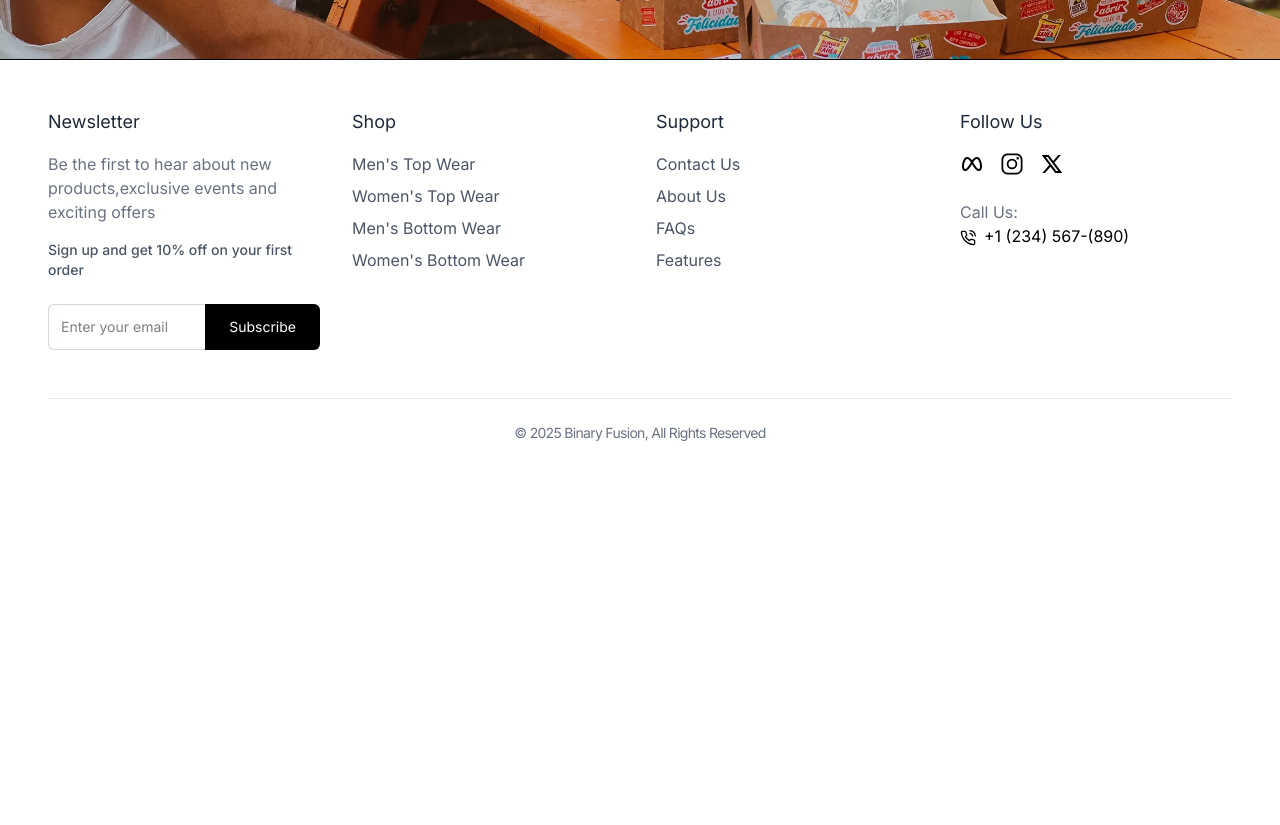
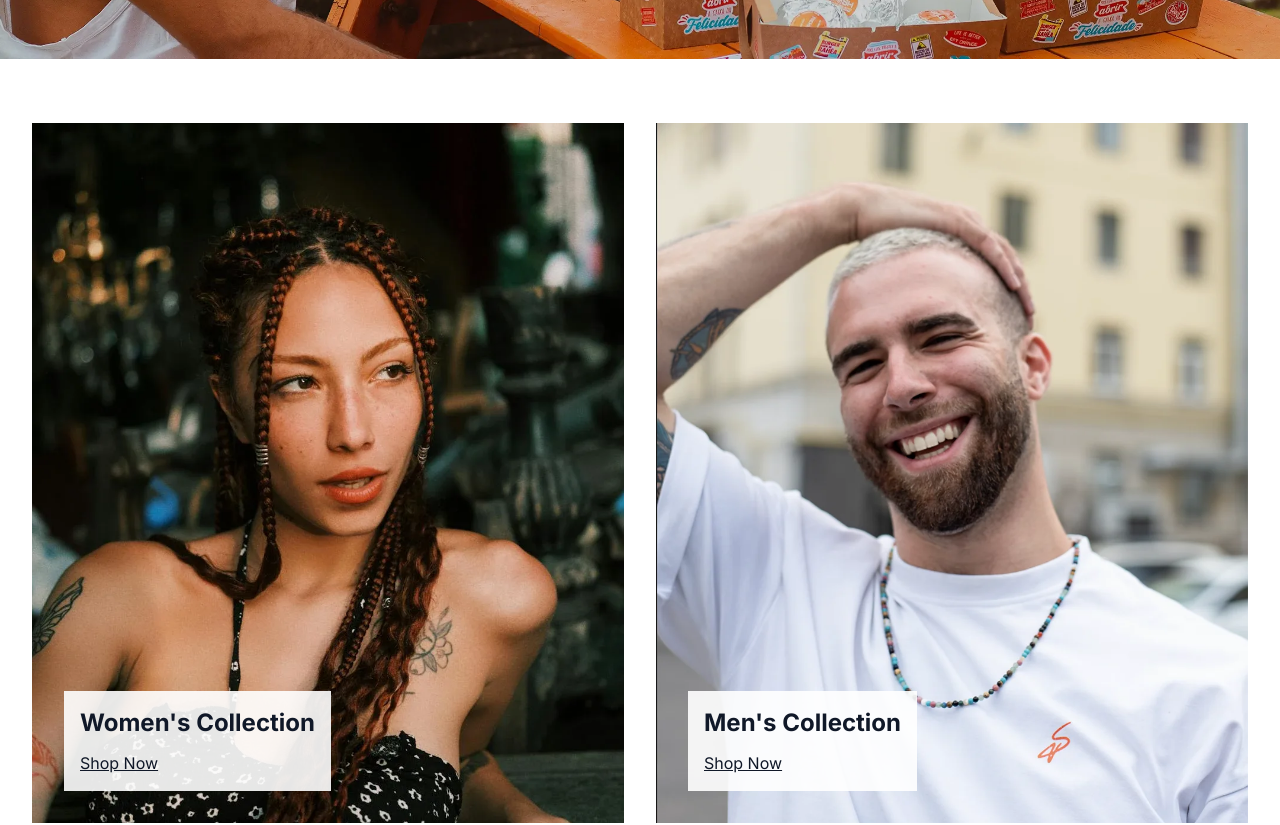
Before and after one commit to ipakrashi/rabbit, a React (Vite) app in the folder frontend/: page / in a window 1280 px wide. Shown: the part 800-1625 px from the top of the page. Before the commit the page ends 1291 px from the top, so only its background shows below. Built offline with nearby package versions, Linux system fonts and the light colour scheme.

Commit message:
01:47:21 Start Working On New Arrivals Section

```diff
--- a/frontend/src/components/layout/Hero.jsx
+++ b/frontend/src/components/layout/Hero.jsx
@@ -13,7 +13,7 @@ const Hero = () => {
                     <h1 className='text-4xl md:text-9xl font-bold tracking-tighter uppercase mb-4'>
                         Vacation <br /> Ready
                     </h1>
-                    <p className='text-sm tracking-tighter md:text-lg mb-6'>
+                    <p className='text-md tracking-tighter md:text-3xl mb-6'>
                         Explore our vacation-ready outfits with fast worldwide
                         shipping
                     </p>
--- /dev/null
+++ b/frontend/src/components/products/GenderCollecionSection.jsx
@@ -0,0 +1,50 @@
+import { Link } from 'react-router-dom'
+
+function GenderCollecionSection() {
+    return (
+        <section className='py-16 px-4 lg:px-8'>
+            <div className='@container mx-auto flex flex-col md:flex-row gap-8'>
+                {/* Women's Collection */}
+                <div className='relative flex-1'>
+                    <img
+                        src='./assets/womens-collection.webp'
+                        alt='wc'
+                        className='w-full h-[700px] object-cover'
+                    />
+                    <div className='absolute bottom-8 left-8 bg-white/90 p-4'>
+                        <h2 className='text-2xl font-bold text-gray-900 mb-3'>
+                            Women's Collection
+                        </h2>
+                        <Link
+                            to='/collections/all?gender=Women'
+                            className='text-gray-900 underline'
+                        >
+                            Shop Now
+                        </Link>
+                    </div>
+                </div>
+                {/* Men's Collection */}
+                <div className='relative flex-1'>
+                    <img
+                        src='./assets/mens-collection.webp'
+                        alt='wc'
+                        className='w-full h-[700px] object-cover'
+                    />
+                    <div className='absolute bottom-8 left-8 bg-white/90 p-4'>
+                        <h2 className='text-2xl font-bold text-gray-900 mb-3'>
+                            Men's Collection
+                        </h2>
+                        <Link
+                            to='/collections/all?gender=Men'
+                            className='text-gray-900 underline'
+                        >
+                            Shop Now
+                        </Link>
+                    </div>
+                </div>
+            </div>
+        </section>
+    )
+}
+
+export default GenderCollecionSection
--- a/frontend/src/pages/Home.jsx
+++ b/frontend/src/pages/Home.jsx
@@ -1,9 +1,11 @@
 import Hero from '../components/layout/Hero'
+import GenderCollecionSection from '../components/products/GenderCollecionSection'
 
 const Home = () => {
     return (
         <div>
             <Hero />
+            <GenderCollecionSection />
         </div>
     )
 }
```
